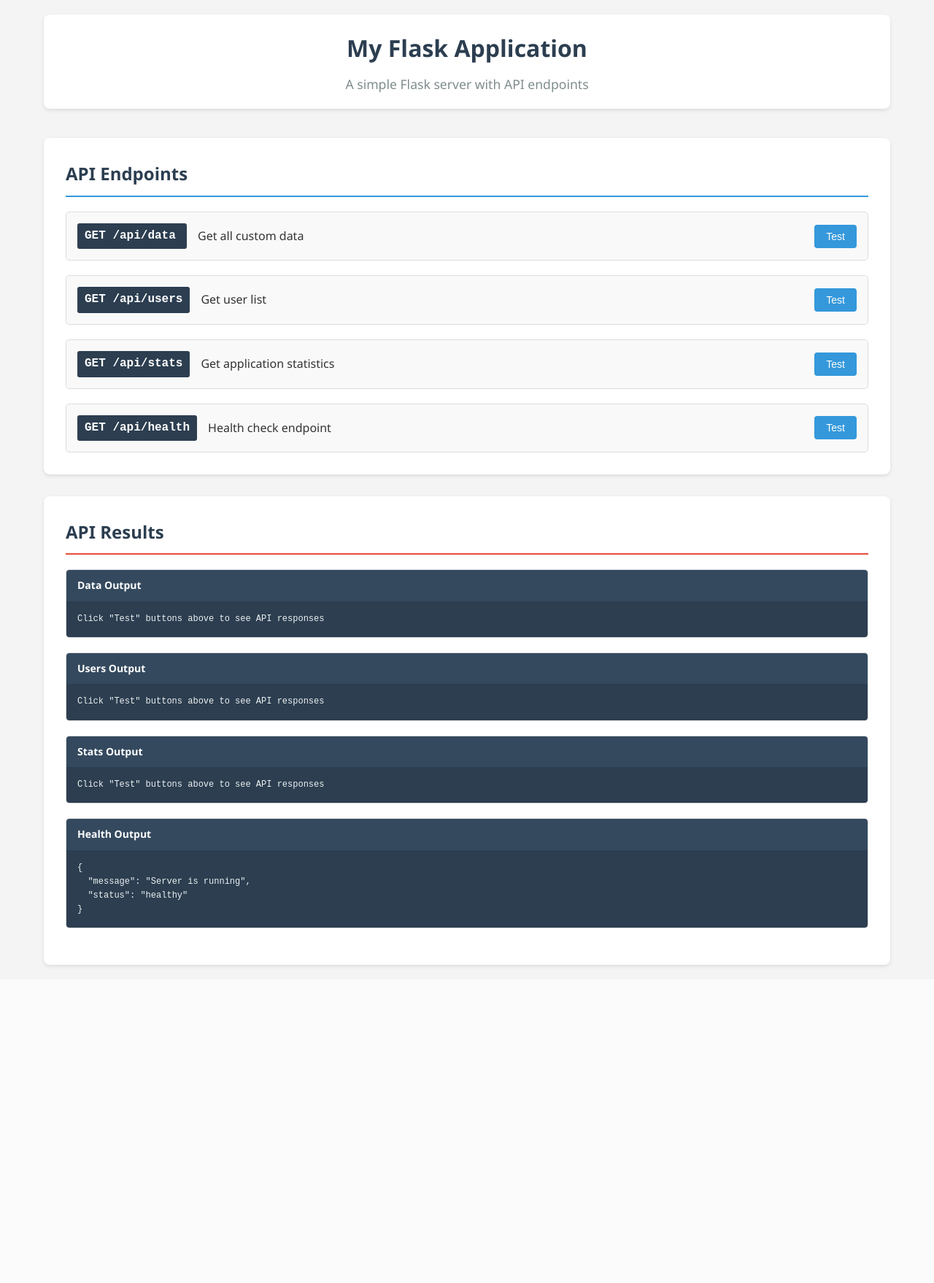
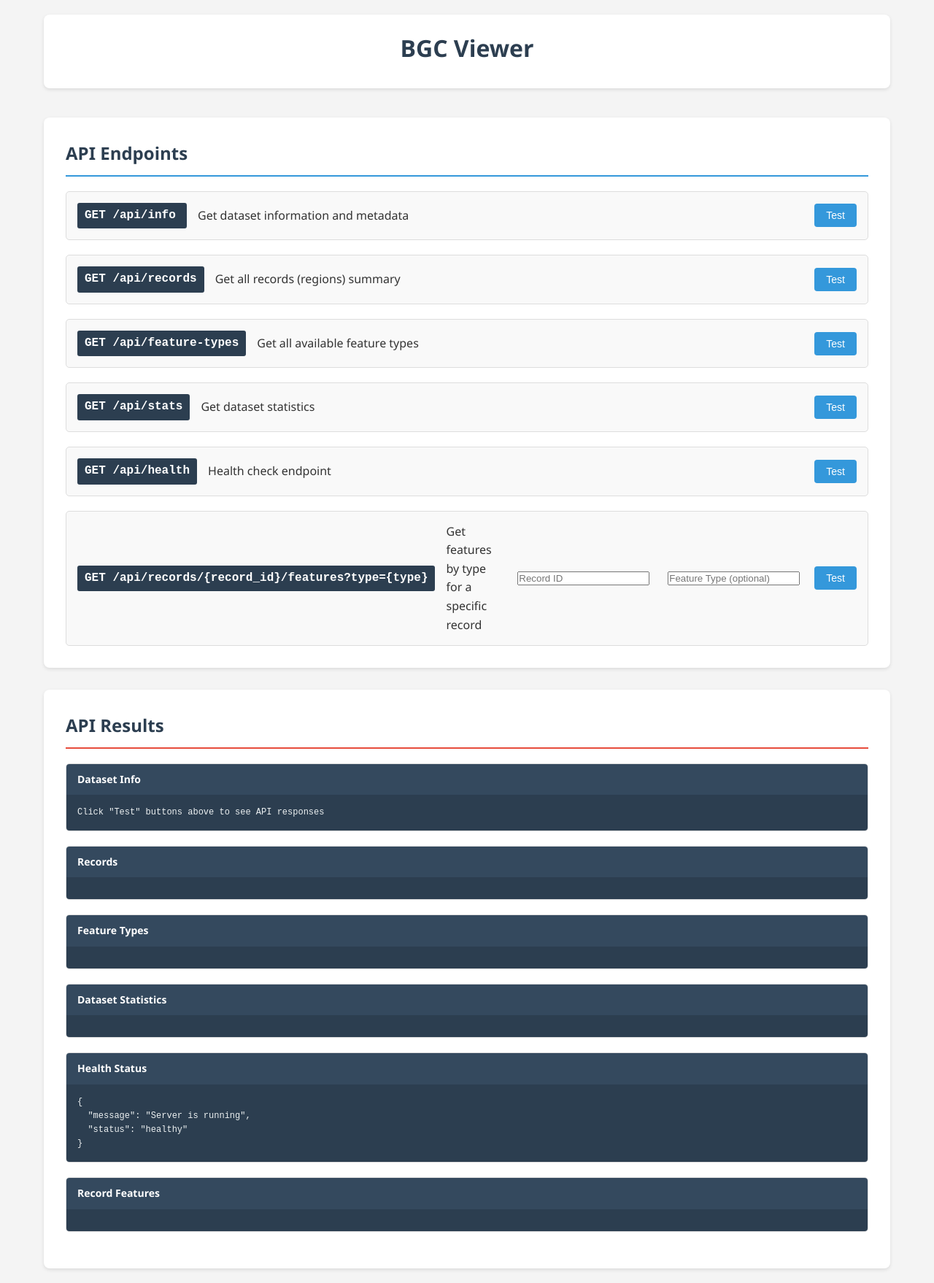
Before and after one commit to medema-group/bgc-viewer, a Flask app: template bgc_viewer/templates/index.html in a window 1280 px wide. Shown: the whole page at 73% size. Before the commit the page ends 1326 px from the top, so only its background shows below. Run offline with Flask 3, Linux system fonts and the light colour scheme; the template is opened without the code that fills it, so the values that code supplies are empty.

Commit message:
Endpoints for antismash output

```diff
--- a/bgc_viewer/app.py
+++ b/bgc_viewer/app.py
@@ -1,4 +1,4 @@
-from flask import Flask, render_template, jsonify
+from flask import Flask, render_template, jsonify, request
 from flask_cors import CORS
 import json
 import os
@@ -12,47 +12,132 @@
 app = Flask(__name__)
 CORS(app)
 
-# Sample data - replace with your actual data source
-SAMPLE_DATA = {
-    "users": [
-        {"id": 1, "name": "Alice", "email": "alice@example.com"},
-        {"id": 2, "name": "Bob", "email": "bob@example.com"},
-        {"id": 3, "name": "Charlie", "email": "charlie@example.com"},
-    ],
-    "stats": {
-        "total_users": 3,
-        "active_sessions": 12,
-        "last_updated": "2025-01-15T10:30:00Z"
-    }
-}
+def load_antismash_data():
+    """Load AntiSMASH JSON data from file."""
+    data_file = Path("data/C178.transcripts.antismash8.output.json")
+    if data_file.exists():
+        with open(data_file, 'r') as f:
+            return json.load(f)
+    return None
+
+# Load the data once at startup
+ANTISMASH_DATA = load_antismash_data()
 
 @app.route('/')
 def index():
     """Serve the main HTML page."""
     return render_template('index.html')
 
-@app.route('/api/data')
-def get_data():
-    """API endpoint to get custom data."""
-    return jsonify(SAMPLE_DATA)
+@app.route('/api/info')
+def get_info():
+    """API endpoint to get basic information about the dataset."""
+    if not ANTISMASH_DATA:
+        return jsonify({"error": "AntiSMASH data not found"}), 404
 
-@app.route('/api/users')
-def get_users():
-    """API endpoint to get user list."""
-    return jsonify(SAMPLE_DATA["users"])
+    return jsonify({
+        "version": ANTISMASH_DATA.get("version"),
+        "input_file": ANTISMASH_DATA.get("input_file"),
+        "taxon": ANTISMASH_DATA.get("taxon"),
+        "total_records": len(ANTISMASH_DATA.get("records", [])),
+        "schema": ANTISMASH_DATA.get("schema")
+    })
 
-@app.route('/api/users/<int:user_id>')
-def get_user(user_id):
-    """API endpoint to get a specific user."""
-    user = next((u for u in SAMPLE_DATA["users"] if u["id"] == user_id), None)
-    if user:
-        return jsonify(user)
-    return jsonify({"error": "User not found"}), 404
+@app.route('/api/records')
+def get_records():
+    """API endpoint to get list of all records (regions)."""
+    if not ANTISMASH_DATA:
+        return jsonify({"error": "AntiSMASH data not found"}), 404
+
+    records = []
+    for record in ANTISMASH_DATA.get("records", []):
+        records.append({
+            "id": record.get("id"),
+            "description": record.get("description"),
+            "gc_content": record.get("gc_content"),
+            "feature_count": len(record.get("features", []))
+        })
+
+    return jsonify(records)
+
+@app.route('/api/records/<record_id>')
+def get_record(record_id):
+    """API endpoint to get a specific record."""
+    if not ANTISMASH_DATA:
+        return jsonify({"error": "AntiSMASH data not found"}), 404
+
+    record = next((r for r in ANTISMASH_DATA.get("records", []) if r.get("id") == record_id), None)
+    if record:
+        return jsonify(record)
+    return jsonify({"error": "Record not found"}), 404
+
+@app.route('/api/records/<record_id>/features')
+def get_record_features(record_id):
+    """API endpoint to get all features for a specific record."""
+    if not ANTISMASH_DATA:
+        return jsonify({"error": "AntiSMASH data not found"}), 404
+
+    # Get optional query parameters
+    feature_type = request.args.get('type')
+    limit = request.args.get('limit', type=int)
+
+    record = next((r for r in ANTISMASH_DATA.get("records", []) if r.get("id") == record_id), None)
+    if not record:
+        return jsonify({"error": "Record not found"}), 404
+
+    features = record.get("features", [])
+
+    # Filter by type if specified
+    if feature_type:
+        features = [f for f in features if f.get("type") == feature_type]
+
+    # Limit results if specified
+    if limit:
+        features = features[:limit]
+
+    return jsonify({
+        "record_id": record_id,
+        "feature_type": feature_type or "all",
+        "count": len(features),
+        "features": features
+    })
+
+@app.route('/api/feature-types')
+def get_feature_types():
+    """API endpoint to get all available feature types across all records."""
+    if not ANTISMASH_DATA:
+        return jsonify({"error": "AntiSMASH data not found"}), 404
+
+    feature_types = set()
+    for record in ANTISMASH_DATA.get("records", []):
+        for feature in record.get("features", []):
+            if "type" in feature:
+                feature_types.add(feature["type"])
+
+    return jsonify(sorted(list(feature_types)))
 
 @app.route('/api/stats')
 def get_stats():
-    """API endpoint to get application statistics."""
-    return jsonify(SAMPLE_DATA["stats"])
+    """API endpoint to get statistics about the dataset."""
+    if not ANTISMASH_DATA:
+        return jsonify({"error": "AntiSMASH data not found"}), 404
+
+    # Calculate statistics
+    records = ANTISMASH_DATA.get("records", [])
+    total_features = sum(len(r.get("features", [])) for r in records)
+
+    feature_type_counts = {}
+    for record in records:
+        for feature in record.get("features", []):
+            ftype = feature.get("type", "unknown")
+            feature_type_counts[ftype] = feature_type_counts.get(ftype, 0) + 1
+
+    return jsonify({
+        "total_records": len(records),
+        "total_features": total_features,
+        "feature_types": feature_type_counts,
+        "version": ANTISMASH_DATA.get("version"),
+        "schema": ANTISMASH_DATA.get("schema")
+    })
 
 @app.route('/api/health')
 def health_check():
@@ -71,12 +156,8 @@
 
 def load_custom_data():
     """Load custom data from a file or database."""
-    # Example: Load from JSON file
-    data_file = Path("data/custom_data.json")
-    if data_file.exists():
-        with open(data_file, 'r') as f:
-            return json.load(f)
-    return SAMPLE_DATA
+    # This function is deprecated - now using ANTISMASH_DATA
+    return load_antismash_data()
 
 def main():
     """Main entry point for the application."""
--- a/bgc_viewer/static/app.js
+++ b/bgc_viewer/static/app.js
@@ -18,6 +18,23 @@
         preElement.textContent = `Error: ${error.message}`;
         preElement.className = 'error';
     }
+}
+
+async function fetchRecordFeatures() {
+    const recordId = document.getElementById('record-id').value;
+    const featureType = document.getElementById('feature-type').value;
+
+    if (!recordId) {
+        alert('Please enter a record ID');
+        return;
+    }
+
+    let endpoint = `/api/records/${encodeURIComponent(recordId)}/features`;
+    if (featureType) {
+        endpoint += `?type=${encodeURIComponent(featureType)}`;
+    }
+
+    await fetchData(endpoint, 'record-features-output');
 }
 
 // Add some interactive features
@@ -45,11 +62,11 @@
             switch(e.key) {
                 case '1':
                     e.preventDefault();
-                    fetchData('/api/data', 'data-output');
+                    fetchData('/api/info', 'data-output');
                     break;
                 case '2':
                     e.preventDefault();
-                    fetchData('/api/users', 'users-output');
+                    fetchData('/api/records', 'users-output');
                     break;
                 case '3':
                     e.preventDefault();
@@ -58,6 +75,10 @@
                 case '4':
                     e.preventDefault();
                     fetchData('/api/health', 'health-output');
+                    break;
+                case '5':
+                    e.preventDefault();
+                    fetchData('/api/feature-types', 'feature-types-output');
                     break;
             }
         }
--- a/bgc_viewer/templates/index.html
+++ b/bgc_viewer/templates/index.html
@@ -9,8 +9,7 @@
 <body>
     <div class="container">
         <header>
-            <h1>My Flask Application</h1>
-            <p>A simple Flask server with API endpoints</p>
+            <h1>BGC Viewer</h1>
         </header>
 
         <main>
@@ -18,18 +17,23 @@
                 <h2>API Endpoints</h2>
                 <div class="endpoint-list">
                     <div class="endpoint">
-                        <code>GET /api/data</code>
-                        <p>Get all custom data</p>
-                        <button onclick="fetchData('/api/data', 'data-output')">Test</button>
+                        <code>GET /api/info</code>
+                        <p>Get dataset information and metadata</p>
+                        <button onclick="fetchData('/api/info', 'data-output')">Test</button>
                     </div>
                     <div class="endpoint">
-                        <code>GET /api/users</code>
-                        <p>Get user list</p>
-                        <button onclick="fetchData('/api/users', 'users-output')">Test</button>
+                        <code>GET /api/records</code>
+                        <p>Get all records (regions) summary</p>
+                        <button onclick="fetchData('/api/records', 'users-output')">Test</button>
+                    </div>
+                    <div class="endpoint">
+                        <code>GET /api/feature-types</code>
+                        <p>Get all available feature types</p>
+                        <button onclick="fetchData('/api/feature-types', 'feature-types-output')">Test</button>
                     </div>
                     <div class="endpoint">
                         <code>GET /api/stats</code>
-                        <p>Get application statistics</p>
+                        <p>Get dataset statistics</p>
                         <button onclick="fetchData('/api/stats', 'stats-output')">Test</button>
                     </div>
                     <div class="endpoint">
@@ -37,31 +41,46 @@
                         <p>Health check endpoint</p>
                         <button onclick="fetchData('/api/health', 'health-output')">Test</button>
                     </div>
+                    <div class="endpoint">
+                        <code>GET /api/records/{record_id}/features?type={type}</code>
+                        <p>Get features by type for a specific record</p>
+                        <input type="text" id="record-id" placeholder="Record ID" style="margin: 5px;">
+                        <input type="text" id="feature-type" placeholder="Feature Type (optional)" style="margin: 5px;">
+                        <button onclick="fetchRecordFeatures()">Test</button>
+                    </div>
                 </div>
             </section>
 
             <section class="results-section">
                 <h2>API Results</h2>
                 <div id="data-output" class="output-box">
-                    <h3>Data Output</h3>
+                    <h3>Dataset Info</h3>
                     <pre>Click "Test" buttons above to see API responses</pre>
                 </div>
                 <div id="users-output" class="output-box">
-                    <h3>Users Output</h3>
-                    <pre>Click "Test" buttons above to see API responses</pre>
+                    <h3>Records</h3>
+                    <pre></pre>
+                </div>
+                <div id="feature-types-output" class="output-box">
+                    <h3>Feature Types</h3>
+                    <pre></pre>
                 </div>
                 <div id="stats-output" class="output-box">
-                    <h3>Stats Output</h3>
-                    <pre>Click "Test" buttons above to see API responses</pre>
+                    <h3>Dataset Statistics</h3>
+                    <pre></pre>
                 </div>
                 <div id="health-output" class="output-box">
-                    <h3>Health Output</h3>
-                    <pre>Click "Test" buttons above to see API responses</pre>
+                    <h3>Health Status</h3>
+                    <pre></pre>
+                </div>
+                <div id="record-features-output" class="output-box">
+                    <h3>Record Features</h3>
+                    <pre></pre>
                 </div>
             </section>
         </main>
     </div>
 
-    <script src="{{ url_for('static', filename='js/app.js') }}"></script>
+    <script src="{{ url_for('static', filename='app.js') }}"></script>
 </body>
 </html>
```
Also changed, not shown: bgc_viewer/tests/test_app.py (+25 -32 lines), 1 other file.
